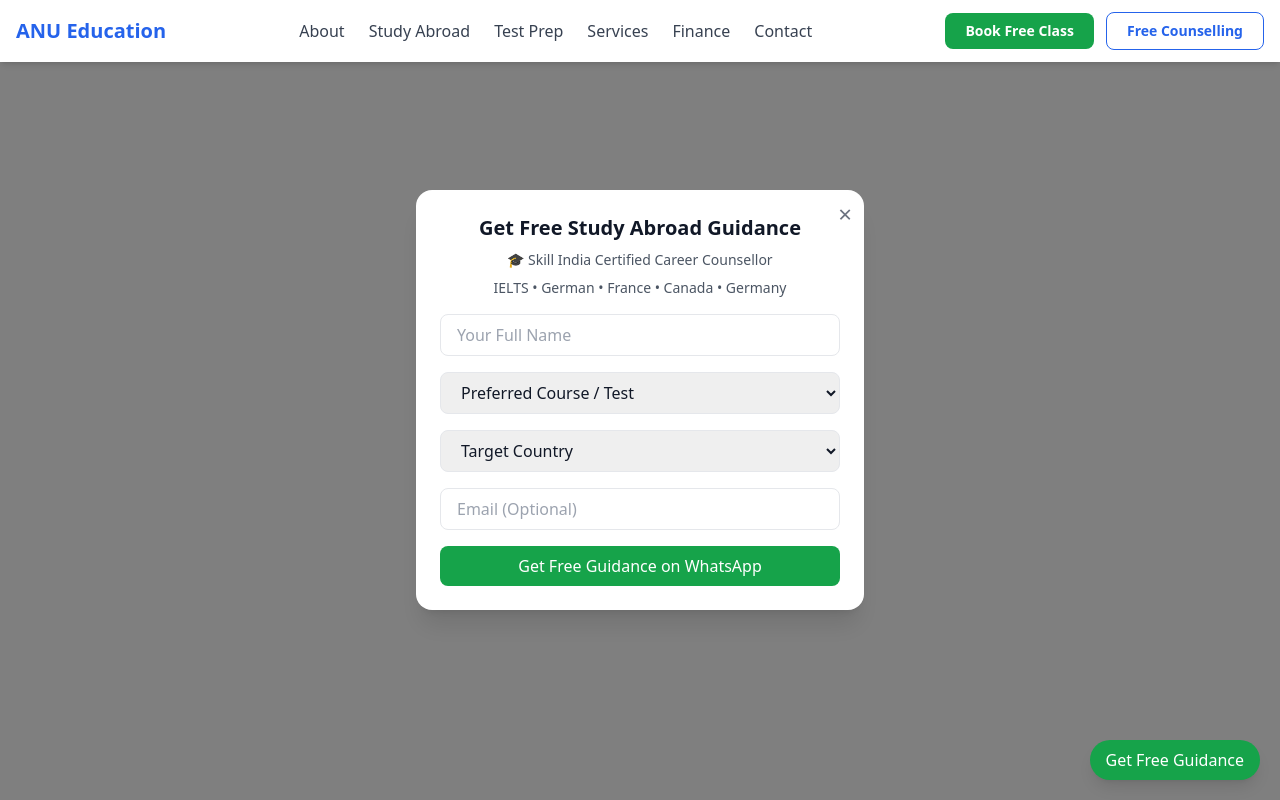
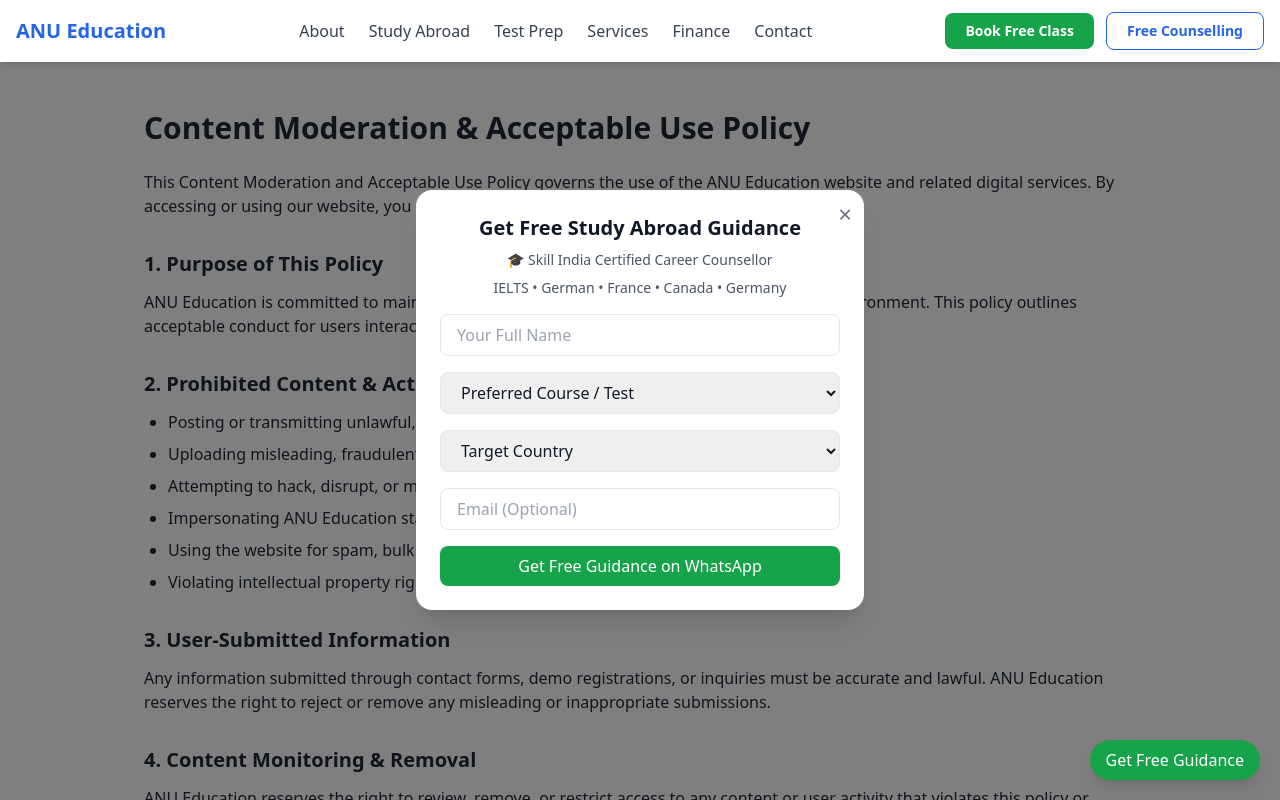
Before and after one commit to shailendra9897/anu-education, a Next.js app: page /content-policy in a window 1280 px wide. Before the commit this address had no page. Shown: the top 800 px of the page. Built offline with nearby package versions, Linux system fonts and the light colour scheme.

Commit message:
add content policy for anu education

```diff
--- /dev/null
+++ b/app/content-policy/page.tsx
@@ -0,0 +1,90 @@
+export const metadata = {
+  title: "Content Moderation & Acceptable Use Policy | ANU Education",
+  description:
+    "Content moderation and acceptable use policy for ANU Education website in compliance with Indian IT laws and digital ethics guidelines.",
+};
+
+export default function ContentPolicyPage() {
+  return (
+    <main className="max-w-5xl mx-auto px-4 py-12 text-gray-800">
+      <h1 className="text-3xl font-bold mb-6">
+        Content Moderation & Acceptable Use Policy
+      </h1>
+
+      <p className="mb-6">
+        This Content Moderation and Acceptable Use Policy governs the use of
+        the ANU Education website and related digital services. By accessing
+        or using our website, you agree to comply with this policy.
+      </p>
+
+      <h2 className="text-xl font-semibold mt-8 mb-3">
+        1. Purpose of This Policy
+      </h2>
+      <p className="mb-6">
+        ANU Education is committed to maintaining a safe, respectful, and
+        legally compliant digital environment. This policy outlines acceptable
+        conduct for users interacting with our website, forms, and digital
+        platforms.
+      </p>
+
+      <h2 className="text-xl font-semibold mt-8 mb-3">
+        2. Prohibited Content & Activities
+      </h2>
+      <ul className="list-disc pl-6 space-y-2 mb-6">
+        <li>Posting or transmitting unlawful, defamatory, or harmful content</li>
+        <li>Uploading misleading, fraudulent, or false information</li>
+        <li>Attempting to hack, disrupt, or misuse website functionality</li>
+        <li>Impersonating ANU Education staff or representatives</li>
+        <li>Using the website for spam, bulk messaging, or promotional abuse</li>
+        <li>Violating intellectual property rights</li>
+      </ul>
+
+      <h2 className="text-xl font-semibold mt-8 mb-3">
+        3. User-Submitted Information
+      </h2>
+      <p className="mb-6">
+        Any information submitted through contact forms, demo registrations,
+        or inquiries must be accurate and lawful. ANU Education reserves the
+        right to reject or remove any misleading or inappropriate submissions.
+      </p>
+
+      <h2 className="text-xl font-semibold mt-8 mb-3">
+        4. Content Monitoring & Removal
+      </h2>
+      <p className="mb-6">
+        ANU Education reserves the right to review, remove, or restrict access
+        to any content or user activity that violates this policy or applicable
+        Indian laws, including the Information Technology Act and related rules.
+      </p>
+
+      <h2 className="text-xl font-semibold mt-8 mb-3">
+        5. Intellectual Property
+      </h2>
+      <p className="mb-6">
+        All content, including text, logos, course materials, and website
+        design elements, is the intellectual property of ANU Education.
+        Unauthorized reproduction or distribution is strictly prohibited.
+      </p>
+
+      <h2 className="text-xl font-semibold mt-8 mb-3">
+        6. Legal Compliance
+      </h2>
+      <p className="mb-6">
+        This policy is drafted in accordance with applicable Indian laws,
+        including digital media and intermediary guidelines. Users are expected
+        to comply with all relevant laws when interacting with our platform.
+      </p>
+
+      <h2 className="text-xl font-semibold mt-8 mb-3">
+        7. Contact for Policy Concerns
+      </h2>
+      <p>
+        For any concerns related to content or acceptable use, please contact:
+        <br />
+        <strong>Email:</strong> info@anuedu.in
+        <br />
+        <strong>Phone:</strong> +91 7016497087
+      </p>
+    </main>
+  );
+}
```
